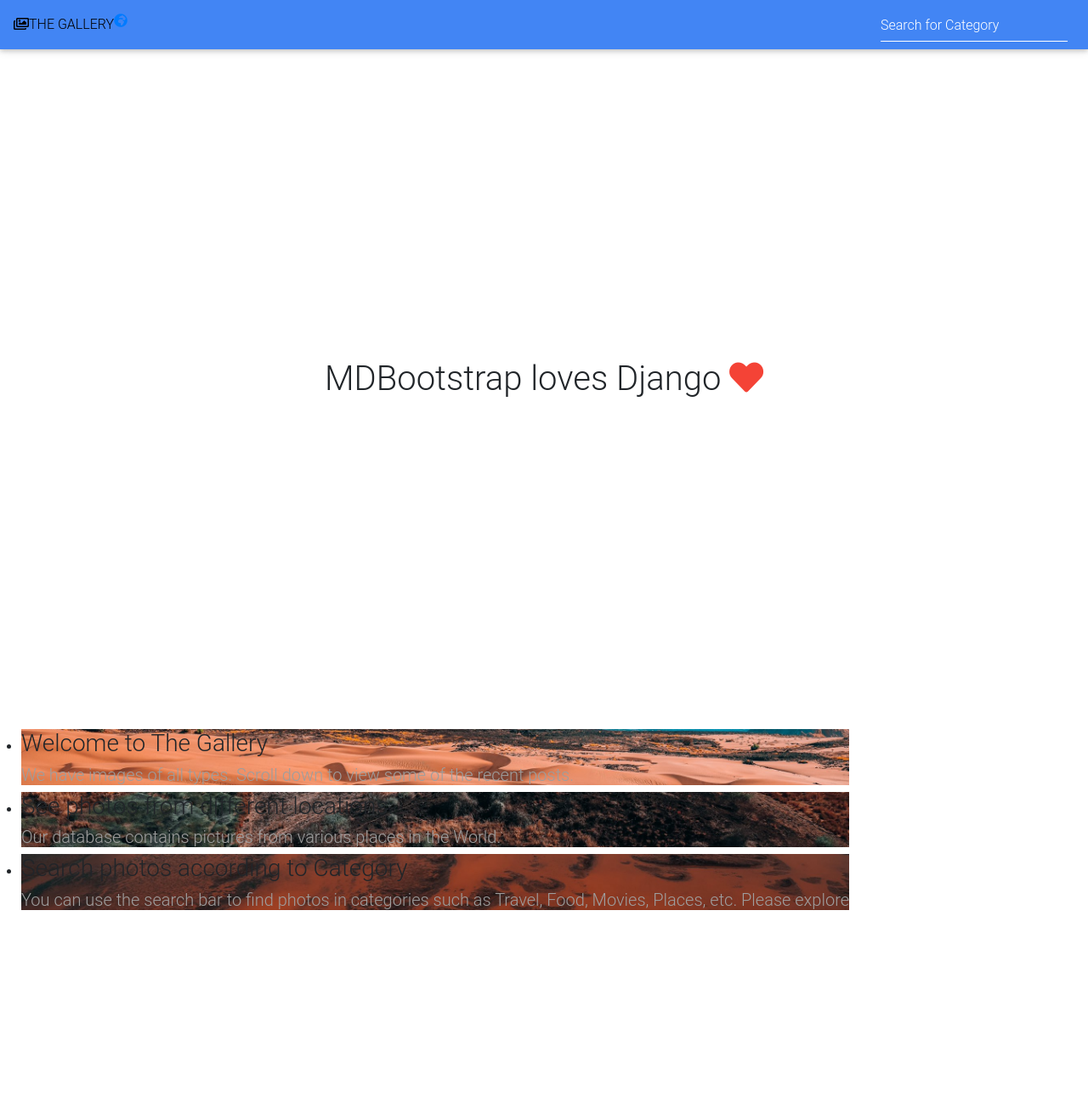
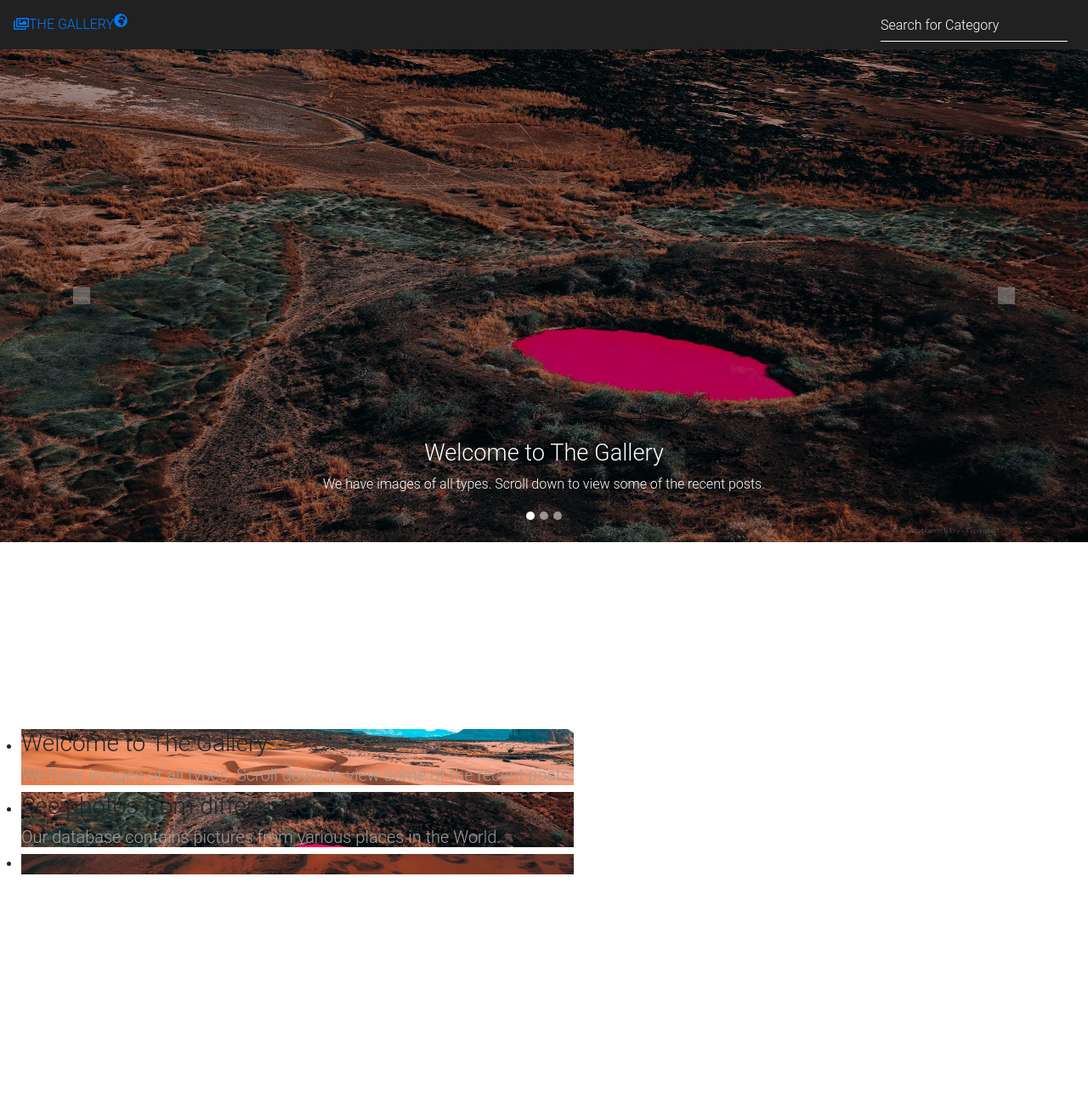
Before and after one commit to sokkyyy/sokkyyy-the-gallery, a Django app: page / in a window 1280 px wide. Shown: the top 1311 px of the page at 85% size. Run offline with Django 3.2, Linux system fonts and the light colour scheme; data that the repository does not hold is empty; some libraries are stand-ins or nearby versions; grey boxes are pictures that could not be loaded.

Commit message:
Added a carousel for the landing page

```diff
--- a/photos/templates/home.html
+++ b/photos/templates/home.html
@@ -1,11 +1,66 @@
 {% extends 'base.html' %}
-
+{% load staticfiles %}
 {% block content %}
 
 <div style="height: 100vh">
-    <div class="flex-center flex-column">
-      <h1 class="animated fadeIn mb-4">MDBootstrap loves Django <i class="fa fa-heart red-text"></i></h1>
+<!--Carousel Wrapper-->
+<div id="carousel-example-2" class="carousel slide carousel-fade" data-ride="carousel">
+    <!--Indicators-->
+    <ol class="carousel-indicators">
+      <li data-target="#carousel-example-2" data-slide-to="0" class="active"></li>
+      <li data-target="#carousel-example-2" data-slide-to="1"></li>
+      <li data-target="#carousel-example-2" data-slide-to="2"></li>
+    </ol>
+    <!--/.Indicators-->
+    <!--Slides-->
+    <div class="carousel-inner" role="listbox">
+      <div class="carousel-item active">
+        <div class="view">
+          <img class="d-block w-100" src="{{MEDIA_URL}}static/2.jpeg"  height="580" alt="First slide">
+          <div class="mask rgba-black-light"></div>
+        </div>
+        <div class="carousel-caption">
+          <h3 class="h3-responsive">Welcome to The Gallery</h3>
+          <p>We have images of all types. Scroll down to view some of the recent posts.</p>
+        </div>
+      </div>
+      <div class="carousel-item">
+        <!--Mask color-->
+        <div class="view" >
+          <img class="d-block w-100" src="{{MEDIA_URL}}static/1.jpeg" alt="Second slide" height="580">
+          <div class="mask rgba-black-strong"></div>
+        </div>
+
+        <div class="carousel-caption">
+          <h3 class="h3-responsive">See photos from different locations.</h3>
+          <p>You can use the search bar to find photos in categories such as Travel, Food, Movies, Places, etc. Please explore</p>
+        </div>
+      </div>
+      <div class="carousel-item">
+        <!--Mask color-->
+        <div class="view">
+          <img class="d-block w-100" src="{{MEDIA_URL}}static/3.jpeg"  height="580"  alt="Third slide">
+          <div class="mask rgba-black-slight"></div>
+        </div>
+        <div class="carousel-caption">
+          <h3 class="h3-responsive">Search photos according to Category</h3>
+          <p>Our database contains pictures from various places in the World.</p>
+        </div>
+      </div>
     </div>
+    <!--/.Slides-->
+    <!--Controls-->
+    <a class="carousel-control-prev" href="#carousel-example-2" role="button" data-slide="prev">
+      <span class="carousel-control-prev-icon" aria-hidden="true"></span>
+      <span class="sr-only">Previous</span>
+    </a>
+    <a class="carousel-control-next" href="#carousel-example-2" role="button" data-slide="next">
+      <span class="carousel-control-next-icon" aria-hidden="true"></span>
+      <span class="sr-only">Next</span>
+    </a>
+    <!--/.Controls-->
+  </div>
+  <!--/.Carousel Wrapper-->
 </div>
 
 <div class="row" style="height:500px">
@@ -25,9 +80,7 @@
           </li>
           <li style="background-image: url(/media/static/3.jpeg); background-position: center;background-repeat: no-repeat;background-size: cover;">
             <div class="caption center-align">
-              <h3>Search photos according to Category</h3>
-              <h5 class="light grey-text text-lighten-3">You can use the search bar to find photos in categories such as Travel, Food, Movies, Places, etc. Please explore</h5>
-            </div>
+              </div>
           </li>
         </ul>
       </div>
--- a/photos/templates/navbar.html
+++ b/photos/templates/navbar.html
@@ -7,37 +7,13 @@
   <meta name="viewport" content="width=device-width, initial-scale=1">
 </head>
 <body>
-<!--
-  <div class="navbar-fixed">
-    <nav class="red lighten-3">
-      <div class="nav-wrapper">
-        <a href="{% url 'home'%}" class="brand-logo"><i class="material-icons">camera</i>THE GALLERY</a>
-        <ul class="right hide-on-med-and-down">
-
-          <li class="nav-wrapper">
-
-              <form role="search" action="{% url 'search' %}">
-
-                <input id="search" type="search" name="search" style="color: black;" placeholder="Search for any category" required>
-                <label class="label-icon" for="search"><i class="material-icons">search</i></label>
-              </form>
-
-          </li>
-          <li class="tooltipped" data-position="bottom" data-tooltip="Search Location">
-            <a href="{% url 'location'%}">{% fa5_icon 'globe-africa' 'fas' spin=True%}</a>
-          </li>
-        </ul>
-      </div>
-    </nav>
-  </div>
 
 
--->
   <!--Navbar-->
-<nav class="navbar navbar-expand-lg navbar-dark primary-color">
+<nav class="navbar navbar-expand-lg navbar-dark elegant-color-dark" style="color: cornsilk;">
 
     <!-- Navbar brand -->
-    <a href="{% url 'home'%}" class="brand-logo" style="color: black;">{% fa5_icon 'images' 'far' size="fa-2x" color="black"%}THE GALLERY</a>
+    <a href="{% url 'home'%}" class="brand-logo">{% fa5_icon 'images' 'far' size="fa-2x"%}THE GALLERY</a>
 
     <!-- Collapse button -->
     <button class="navbar-toggler" type="button" data-toggle="collapse" data-target="#basicExampleNav"
@@ -57,7 +33,7 @@
 
         </li>
         <li class="nav-item">
-            <a href="{% url 'location'%}" >{% fa5_icon 'globe-africa' 'fas' spin=True color="black"%}</a>
+            <a href="{% url 'location'%}" >{% fa5_icon 'globe-africa' 'fas' spin=True %}</a>
         </li>
 
       </ul>
```
Also changed, not shown: photos/static/1.jpeg (added), photos/static/2.jpeg (added), photos/static/3.jpeg (added).
